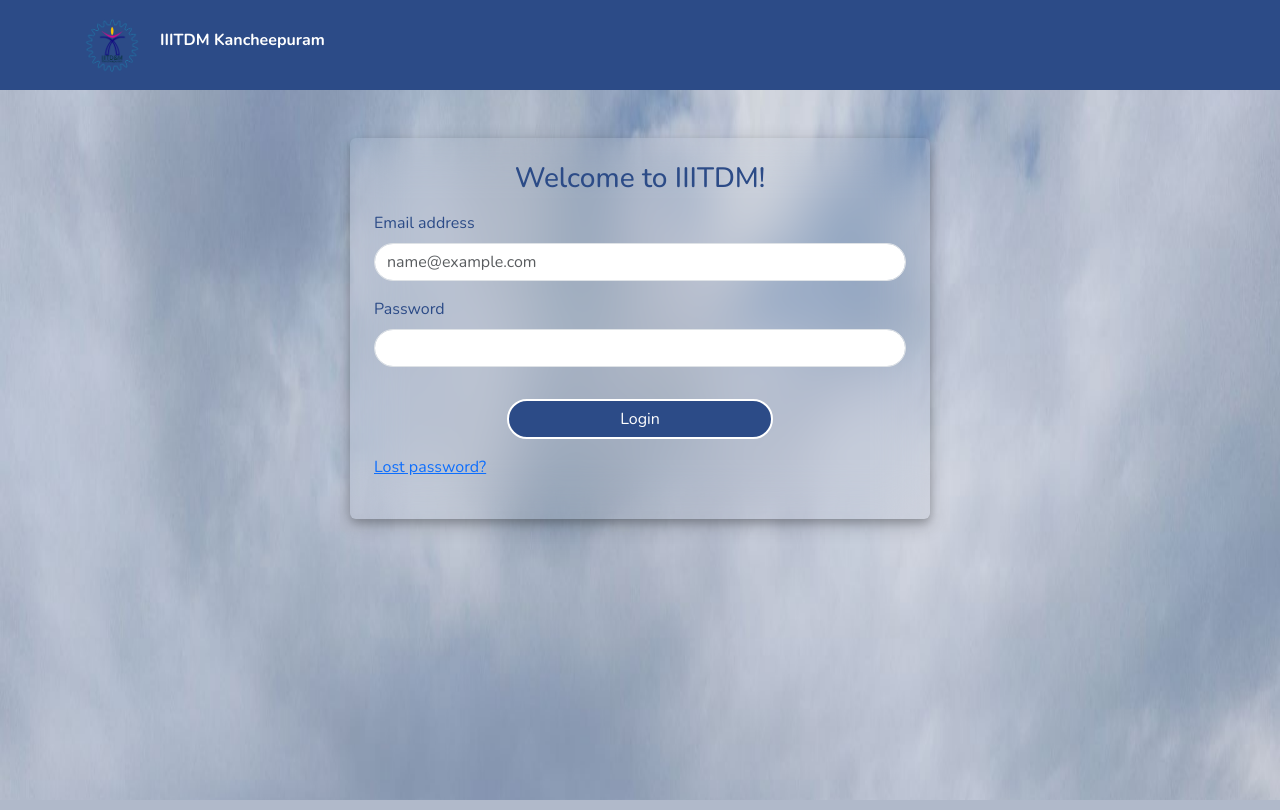
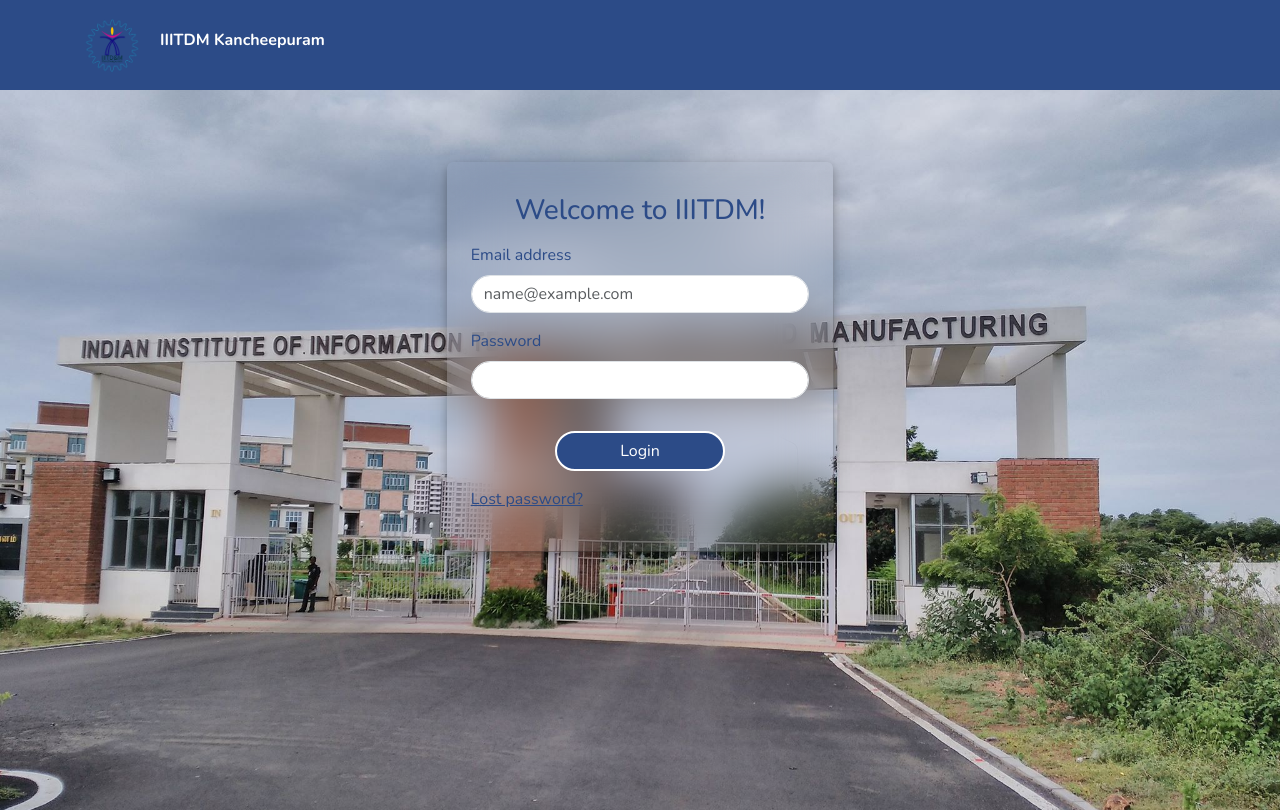
Before and after one commit to nimishathallapally/DBMS, a Django app: page /accounts/login/ in a window 1280 px wide. Run offline with Django 5.2, Linux system fonts and the light colour scheme.

Commit message:
Login page complete!

```diff
--- a/src/app1/templates/base.html
+++ b/src/app1/templates/base.html
@@ -25,7 +25,7 @@
           </div>
         </div>
       </header>
-    <main>
+    <main class="d-flex">
         {% block content %}
         {% endblock content %}
     </main>
--- a/src/app1/templates/registration/login.html
+++ b/src/app1/templates/registration/login.html
@@ -20,10 +20,10 @@
 
 <div class="container-fluid">
     <div class="row m-5">
-        <div class="col-6 offset-3 p-4 transbox rounded">
+        <div class="col-4 offset-4 p-4 mt-4 transbox rounded">
             <form method="post" action="{% url 'login' %}">
                 {% csrf_token %}
-                <div class="mb-3 text-center" style="color:#2C4B87">
+                <div class="mb-3 mt-2 text-center" style="color:#2C4B87">
                     <h3>Welcome to IIITDM!</h3>
                 </div>
                 <!-- Email-id -->
@@ -59,7 +59,7 @@
 
                 <input type="hidden" name="next" value="{{ next }}">
                 <tr>
-                    <p style="font: size 15px;"><a href="{% url 'password_reset' %}">Lost password?</a></p>
+                    <p style="font: size 15px;"><a href="{% url 'password_reset' %}" style="color:#2C4B87">Lost password?</a></p>
                 </tr>
             </form>
         </div>
--- a/src/static/style.css
+++ b/src/static/style.css
@@ -7,10 +7,12 @@
     font-family: Nunito;
 }
 
-body{
+main{
     background-image: url(./pics/iiitdm_background_login.jpeg);
-    background-repeat: no-repeat;
-    background-size: 100% 600%;
+    background-position: center; /* Center the image */
+    background-repeat: no-repeat; /* Do not repeat the image */
+    background-size: cover;
+    height:90vh;
 }
 
 
```
